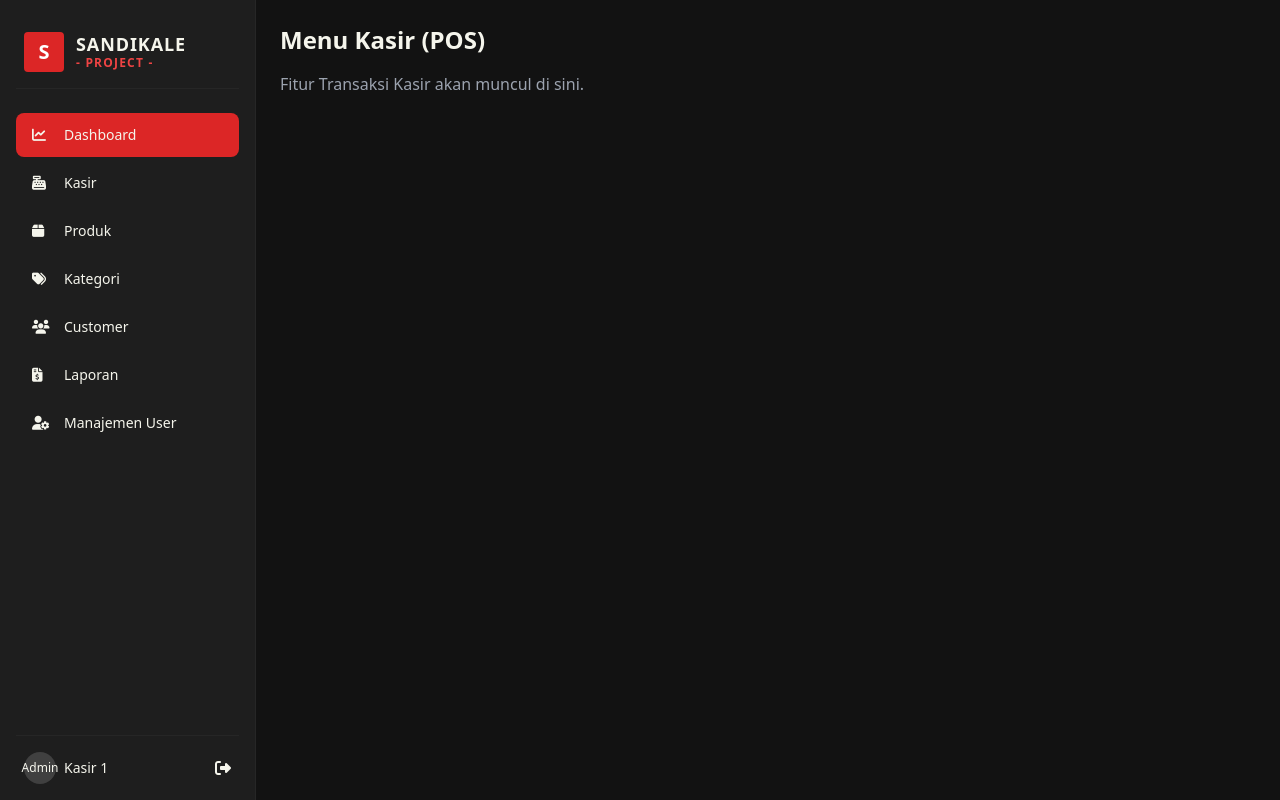
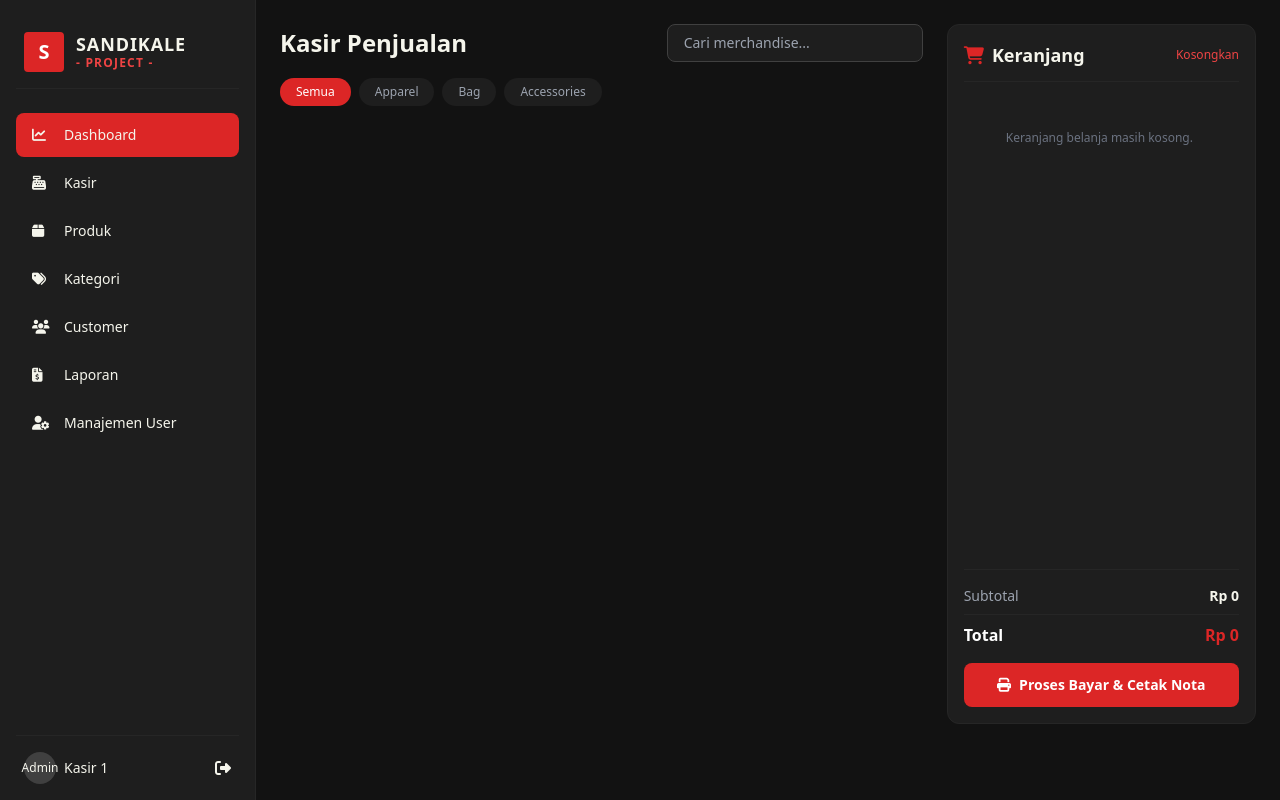
Before and after one commit to sandikaleproject-art/SANDIKALE-project, a plain HTML site: page index.html in a window 1280 px wide. Both pictures are taken after a click on the button "Kasir". Drawn offline with nearby package versions, Linux system fonts and the light colour scheme.

Commit message:
Update index.html

```diff
--- a/index.html
+++ b/index.html
@@ -101,10 +101,66 @@
         </section>
 
         <!-- Section Tempat Menu Lain (Akan diisi bertahap) -->
-        <section id="menu-kasir" class="menu-content hidden">
-            <h2 class="text-2xl font-bold mb-4">Menu Kasir (POS)</h2>
-            <p class="text-gray-400">Fitur Transaksi Kasir akan muncul di sini.</p>
-        </section>
+    <!-- Section Menu Kasir (POS) -->
+<section id="menu-kasir" class="menu-content hidden h-full">
+    <div class="grid grid-cols-1 lg:grid-cols-3 gap-6 h-full">
+
+        <!-- KOLOM KIRI: Katalog Produk & Kategori -->
+        <div class="lg:col-span-2 flex flex-col h-full">
+            <div class="flex justify-between items-center mb-4">
+                <h2 class="text-2xl font-bold">Kasir Penjualan</h2>
+                <!-- Input Pencarian -->
+                <input type="text" id="search-product" onkeyup="renderProducts()" placeholder="Cari merchandise..." class="bg-brandGray border border-neutral-700 px-4 py-2 rounded-lg text-sm text-brandCream focus:outline-none focus:border-brandRed w-64">
+            </div>
+
+            <!-- Filter Kategori -->
+            <div class="flex gap-2 mb-4 overflow-x-auto pb-2" id="category-filter">
+                <button onclick="filterCategory('All')" class="px-4 py-1.5 bg-brandRed text-white text-xs rounded-full font-medium">Semua</button>
+                <button onclick="filterCategory('Apparel')" class="px-4 py-1.5 bg-brandGray text-gray-400 text-xs rounded-full font-medium hover:bg-neutral-800">Apparel</button>
+                <button onclick="filterCategory('Bag')" class="px-4 py-1.5 bg-brandGray text-gray-400 text-xs rounded-full font-medium hover:bg-neutral-800">Bag</button>
+                <button onclick="filterCategory('Accessories')" class="px-4 py-1.5 bg-brandGray text-gray-400 text-xs rounded-full font-medium hover:bg-neutral-800">Accessories</button>
+            </div>
+
+            <!-- Grid Daftar Produk -->
+            <div id="product-list" class="grid grid-cols-2 md:grid-cols-3 gap-4 overflow-y-auto pr-2 flex-1 max-h-[calc(100vh-200px)]">
+                <!-- Data Produk Dirender lewat JavaScript -->
+            </div>
+        </div>
+
+        <!-- KOLOM KANAN: Keranjang Belanja (Cart) -->
+        <div class="bg-brandGray rounded-xl p-4 border border-neutral-800 flex flex-col justify-between h-[calc(100vh-100px)]">
+            <div>
+                <div class="flex justify-between items-center border-b border-neutral-800 pb-3 mb-4">
+                    <h3 class="font-bold text-lg"><i class="fa-solid fa-cart-shopping text-brandRed mr-2"></i>Keranjang</h3>
+                    <button onclick="clearCart()" class="text-xs text-red-500 hover:underline">Kosongkan</button>
+                </div>
+
+                <!-- Daftar Item Keranjang -->
+                <div id="cart-list" class="space-y-3 overflow-y-auto max-h-[320px] pr-1">
+                    <p class="text-xs text-gray-500 text-center py-8">Keranjang belanja masih kosong.</p>
+                </div>
+            </div>
+
+            <!-- Ringkasan Pembayaran -->
+            <div class="border-t border-neutral-800 pt-4 mt-auto">
+                <div class="flex justify-between text-sm mb-2">
+                    <span class="text-gray-400">Subtotal</span>
+                    <span id="subtotal-val" class="font-semibold">Rp 0</span>
+                </div>
+                <div class="flex justify-between text-base font-bold text-white mb-4 border-t border-neutral-800 pt-2">
+                    <span>Total</span>
+                    <span id="total-val" class="text-brandRed">Rp 0</span>
+                </div>
+
+                <!-- Tombol Bayar -->
+                <button onclick="processPayment()" class="w-full bg-brandRed hover:bg-red-700 text-white font-bold py-3 rounded-lg transition text-sm flex justify-center items-center gap-2">
+                    <i class="fa-solid fa-print"></i> Proses Bayar & Cetak Nota
+                </button>
+            </div>
+        </div>
+
+    </div>
+</section>
 
         <section id="menu-produk" class="menu-content hidden">
             <h2 class="text-2xl font-bold mb-4">Manajemen Produk Merchandise</h2>
@@ -137,5 +193,7 @@
             document.getElementById('menu-' + menuName).classList.remove('hidden');
         }
     </script>
+    <!-- Tambahkan baris ini persis di atas tag </body> -->
+    <script src="app.js"></script>
 </body>
 </html>
```
